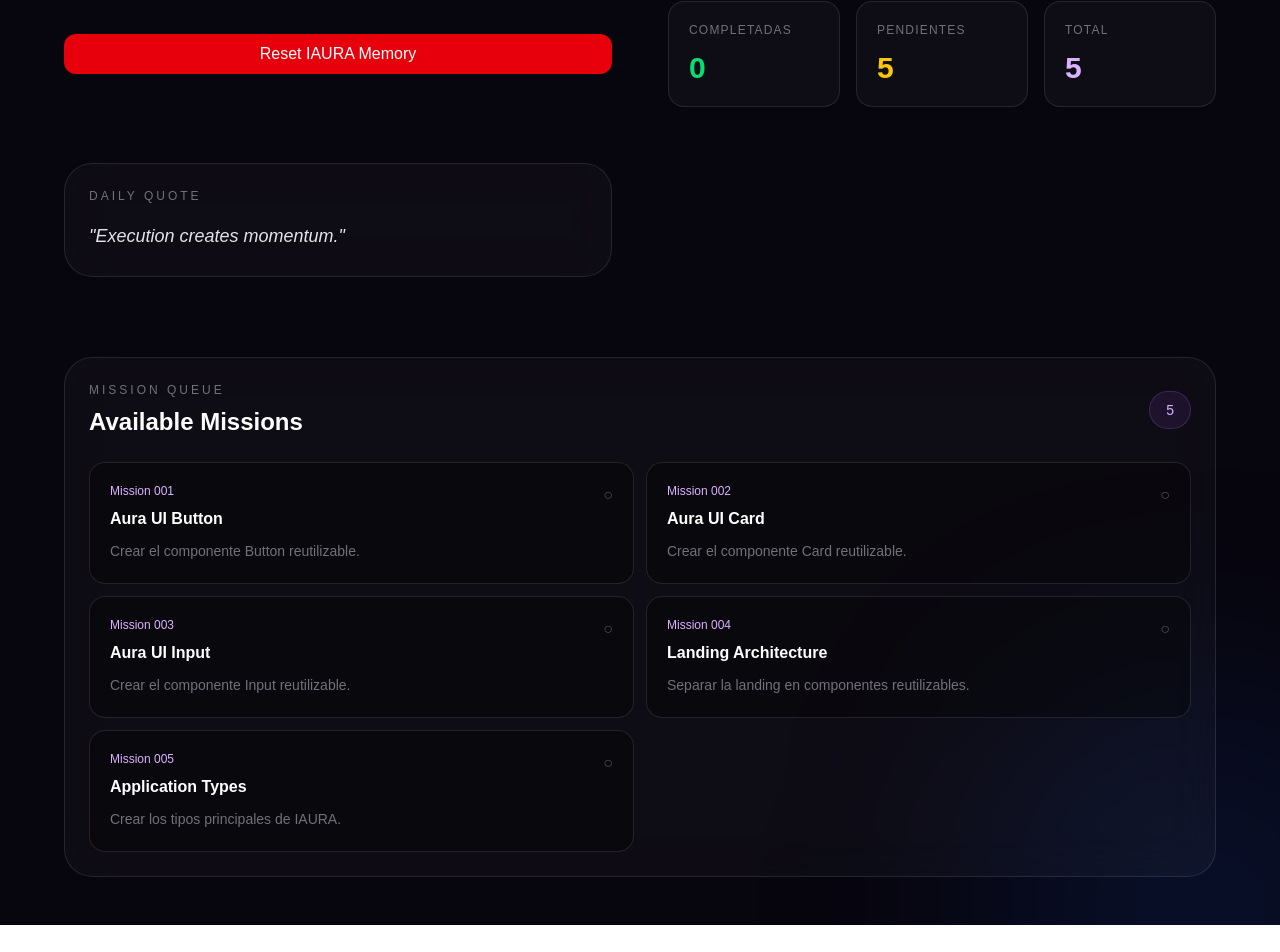
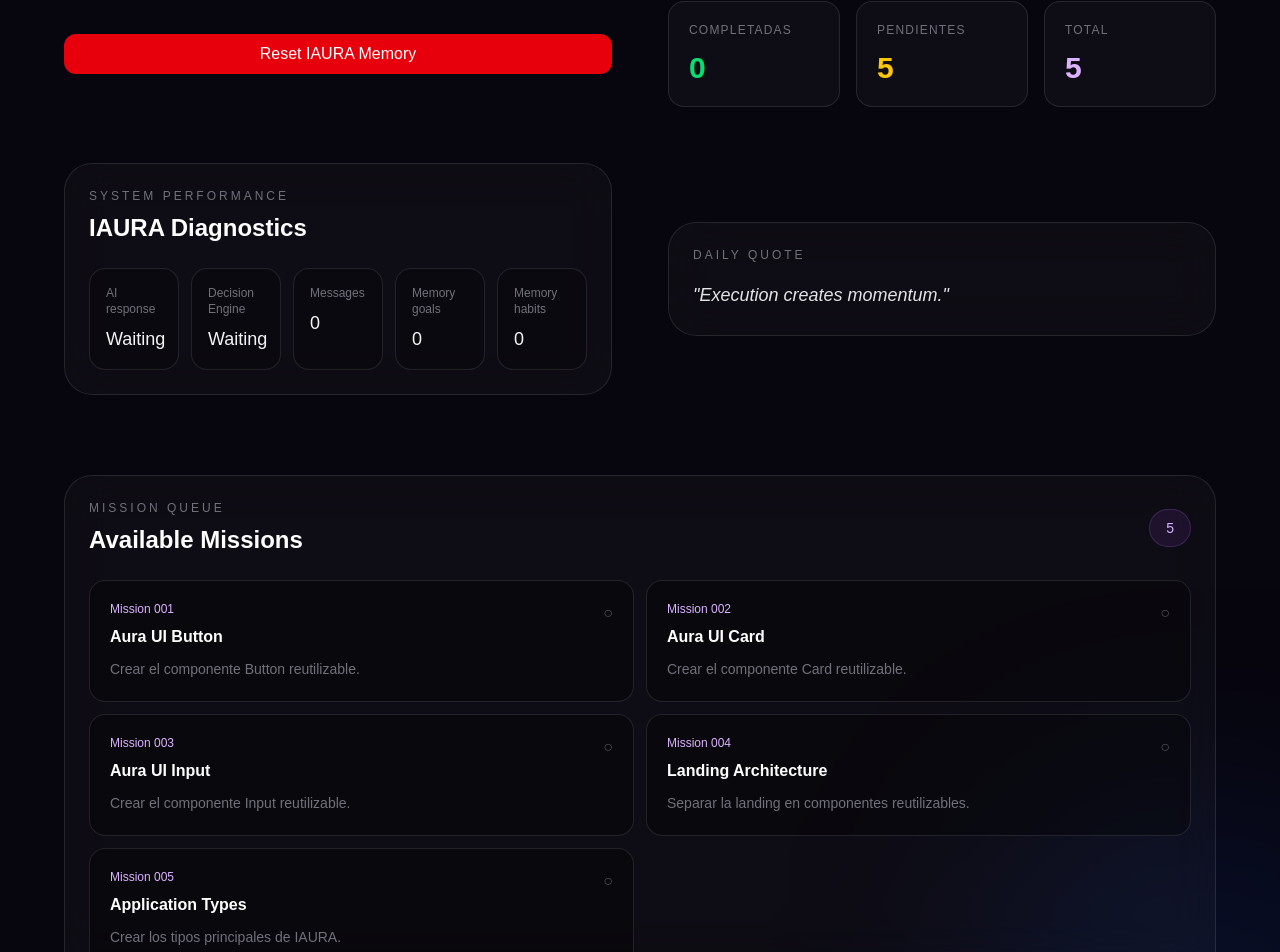
Before and after one commit to IAura-001/IAURA, a Next.js app: page / in a window 1280 px wide. Shown: the part 3569-4521 px from the top of the page. Before the commit the page ends 4494 px from the top, so only its background shows below. Built offline with nearby package versions, Linux system fonts and the light colour scheme.

Commit message:
feat: add IAURA performance diagnostics

```diff
--- a/app/page.tsx
+++ b/app/page.tsx
@@ -14,6 +14,7 @@ import HabitsManager from "@/components/sections/HabitsManager";
 import ProfileSettings from "@/components/sections/ProfileSettings";
 import DailyQuote from "@/components/sections/DailyQuote";
 import { MISSIONS } from "@/constants/missions";
+import { performanceMonitor } from "@/core/performance";
 
 import { ProjectEngine } from "@/core/project";
 import DailyFocus from "@/components/sections/DailyFocus";
@@ -39,6 +40,7 @@ import {
 import type { IAuraProject } from "@/types/project";
 import { MODES } from "@/constants/modes";
 import StatsGrid from "@/components/sections/StatsGrid";
+import PerformancePanel from "@/components/sections/PerformancePanel";
 import { useMemory } from "@/hooks/useMemory";
 const projectEngine = new ProjectEngine();
 export default function Home() {
@@ -170,6 +172,7 @@ const handleSend = useCallback(
 if (!trimmedInput || isSending) {
   return;
 }
+const responseStartedAt = performance.now();
 
 
 
@@ -223,6 +226,10 @@ if (isProjectIdea) {
 
     setMessages((prev) => [...prev, errorMessage]);
   } finally {
+  performanceMonitor.recordResponse(
+    performance.now() - responseStartedAt
+  );
+
   setIsSending(false);
 }
 },
@@ -350,6 +357,11 @@ return (
   completed={completedMissions.length}
   total={MISSIONS.length}
 />
+<PerformancePanel
+  messageCount={messages.length}
+  goalsCount={memory.goals.length}
+  habitsCount={memory.habits.length}
+/>
 <DailyQuote />
 <MissionList
   missions={pendingMissions}
--- /dev/null
+++ b/components/sections/PerformancePanel.tsx
@@ -0,0 +1,87 @@
+"use client";
+
+import { usePerformanceMetrics } from "@/hooks/usePerformanceMetrics";
+
+interface PerformancePanelProps {
+  messageCount: number;
+  goalsCount: number;
+  habitsCount: number;
+}
+
+function formatDuration(duration: number | null) {
+  if (duration === null) {
+    return "Waiting";
+  }
+
+  if (duration < 1) {
+    return "< 1 ms";
+  }
+
+  if (duration >= 1000) {
+    return `${(duration / 1000).toFixed(2)} s`;
+  }
+
+  return `${duration.toFixed(2)} ms`;
+}
+
+export default function PerformancePanel({
+  messageCount,
+  goalsCount,
+  habitsCount,
+}: PerformancePanelProps) {
+  const metrics = usePerformanceMetrics();
+
+  const items = [
+    {
+      label: "AI response",
+      value: formatDuration(metrics.latestResponseMs),
+    },
+    {
+      label: "Decision Engine",
+      value: formatDuration(metrics.latestDecisionMs),
+    },
+    {
+      label: "Messages",
+      value: messageCount.toString(),
+    },
+    {
+      label: "Memory goals",
+      value: goalsCount.toString(),
+    },
+    {
+      label: "Memory habits",
+      value: habitsCount.toString(),
+    },
+  ];
+
+  return (
+    <section className="rounded-[28px] border border-white/10 bg-white/[0.03] p-6 backdrop-blur-xl">
+      <div>
+        <p className="text-xs tracking-[0.25em] text-zinc-500">
+          SYSTEM PERFORMANCE
+        </p>
+
+        <h2 className="mt-2 text-2xl font-semibold text-white">
+          IAURA Diagnostics
+        </h2>
+      </div>
+
+      <div className="mt-6 grid gap-3 sm:grid-cols-2 lg:grid-cols-5">
+        {items.map((item) => (
+          <div
+            key={item.label}
+            className="rounded-2xl border border-white/10 bg-black/20 p-4"
+          >
+            <p className="text-xs text-zinc-500">
+              {item.label}
+            </p>
+
+            <p className="mt-2 text-lg font-medium text-zinc-100">
+              {item.value}
+            </p>
+          </div>
+        ))}
+      </div>
+    </section>
+  );
+}
--- a/core/decision/DecisionEngine.ts
+++ b/core/decision/DecisionEngine.ts
@@ -1,3 +1,4 @@
+import { performanceMonitor } from "@/core/performance";
 import type {
   BrainContext,
   BrainDecision,
@@ -84,6 +85,11 @@ const MODE_RULES: ModeRule[] = [
 export function makeBrainDecision(
   context: BrainContext
 ): BrainDecision {
+  const startedAt =
+    typeof performance !== "undefined"
+      ? performance.now()
+      : Date.now();
+
   const normalizedMessage =
     context.message.toLowerCase();
 
@@ -93,16 +99,25 @@ export function makeBrainDecision(
     )
   );
 
-  if (matchedRule) {
-    return {
+  const decision: BrainDecision = matchedRule
+    ? {
         mode: matchedRule.mode,
         reason: matchedRule.reason,
-    };
       }
-
-  return {
+    : {
         mode: "executor",
         reason:
           "The request can be handled with a direct and actionable response.",
       };
+
+  const finishedAt =
+    typeof performance !== "undefined"
+      ? performance.now()
+      : Date.now();
+
+  performanceMonitor.recordDecision(
+    finishedAt - startedAt
+  );
+
+  return decision;
 }
--- /dev/null
+++ b/core/performance/PerformanceMonitor.ts
@@ -0,0 +1,71 @@
+import type { PerformanceSnapshot } from "./types";
+
+const INITIAL_SNAPSHOT: PerformanceSnapshot = {
+  latestResponseMs: null,
+  latestDecisionMs: null,
+  responseSamples: 0,
+  decisionSamples: 0,
+};
+
+type PerformanceListener = () => void;
+
+class PerformanceMonitor {
+  private snapshot: PerformanceSnapshot =
+    INITIAL_SNAPSHOT;
+
+  private listeners = new Set<PerformanceListener>();
+
+  getSnapshot = (): PerformanceSnapshot => {
+    return this.snapshot;
+  };
+
+  getServerSnapshot = (): PerformanceSnapshot => {
+    return INITIAL_SNAPSHOT;
+  };
+
+  subscribe = (
+    listener: PerformanceListener
+  ): (() => void) => {
+    this.listeners.add(listener);
+
+    return () => {
+      this.listeners.delete(listener);
+    };
+  };
+
+  recordResponse(durationMs: number) {
+    this.snapshot = {
+      ...this.snapshot,
+      latestResponseMs: durationMs,
+      responseSamples:
+        this.snapshot.responseSamples + 1,
+    };
+
+    this.emit();
+  }
+
+  recordDecision(durationMs: number) {
+    this.snapshot = {
+      ...this.snapshot,
+      latestDecisionMs: durationMs,
+      decisionSamples:
+        this.snapshot.decisionSamples + 1,
+    };
+
+    this.emit();
+  }
+
+  reset() {
+    this.snapshot = INITIAL_SNAPSHOT;
+    this.emit();
+  }
+
+  private emit() {
+    this.listeners.forEach((listener) => {
+      listener();
+    });
+  }
+}
+
+export const performanceMonitor =
+  new PerformanceMonitor();
--- /dev/null
+++ b/core/performance/index.ts
@@ -0,0 +1,5 @@
+export { performanceMonitor } from "./PerformanceMonitor";
+
+export type {
+  PerformanceSnapshot,
+} from "./types";
--- /dev/null
+++ b/core/performance/types.ts
@@ -0,0 +1,6 @@
+export interface PerformanceSnapshot {
+  latestResponseMs: number | null;
+  latestDecisionMs: number | null;
+  responseSamples: number;
+  decisionSamples: number;
+}
--- /dev/null
+++ b/hooks/usePerformanceMetrics.ts
@@ -0,0 +1,13 @@
+"use client";
+
+import { useSyncExternalStore } from "react";
+
+import { performanceMonitor } from "@/core/performance";
+
+export function usePerformanceMetrics() {
+  return useSyncExternalStore(
+    performanceMonitor.subscribe,
+    performanceMonitor.getSnapshot,
+    performanceMonitor.getServerSnapshot
+  );
+}
```
Lines whose indentation alone changed are shown as unchanged.
